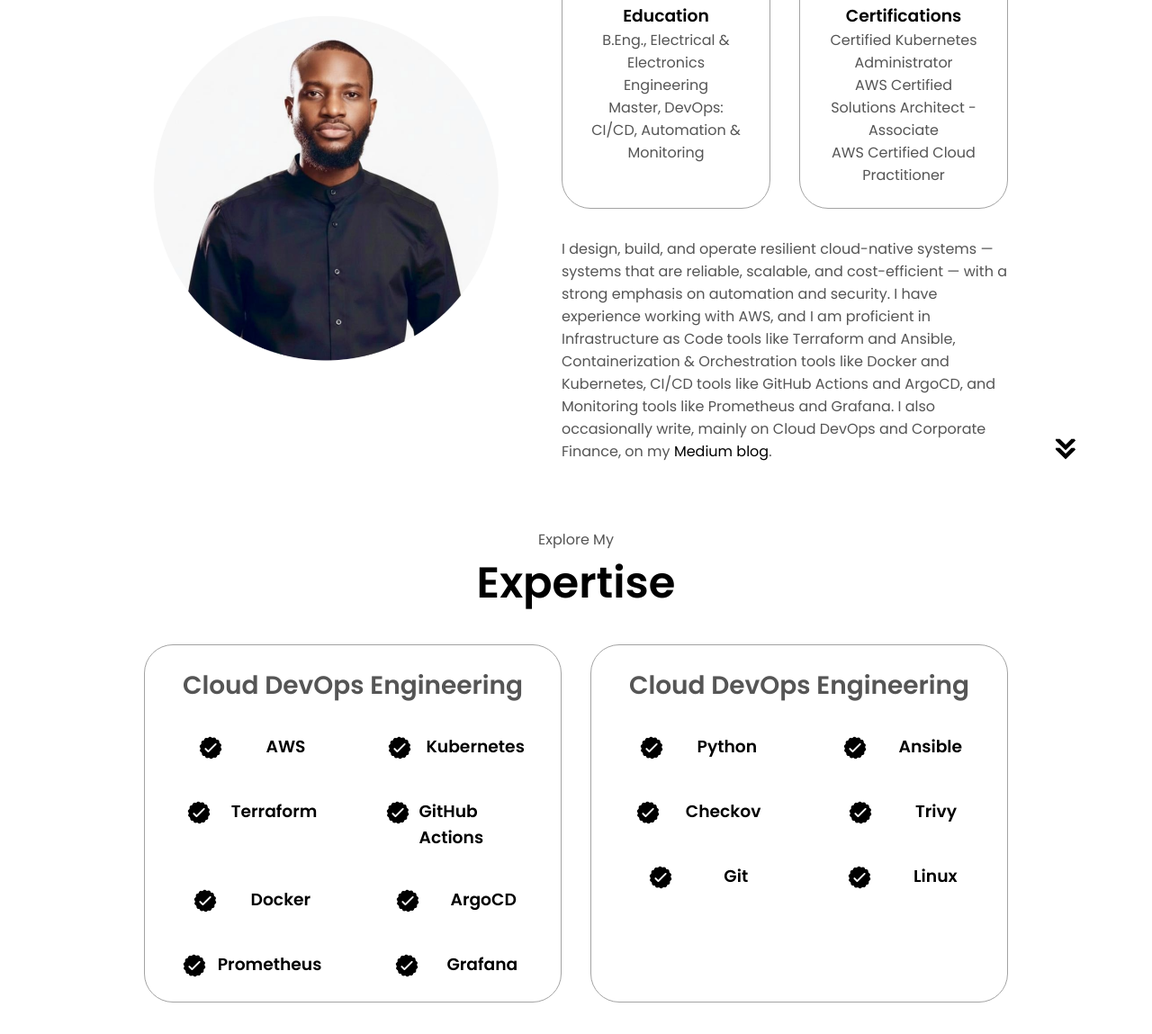
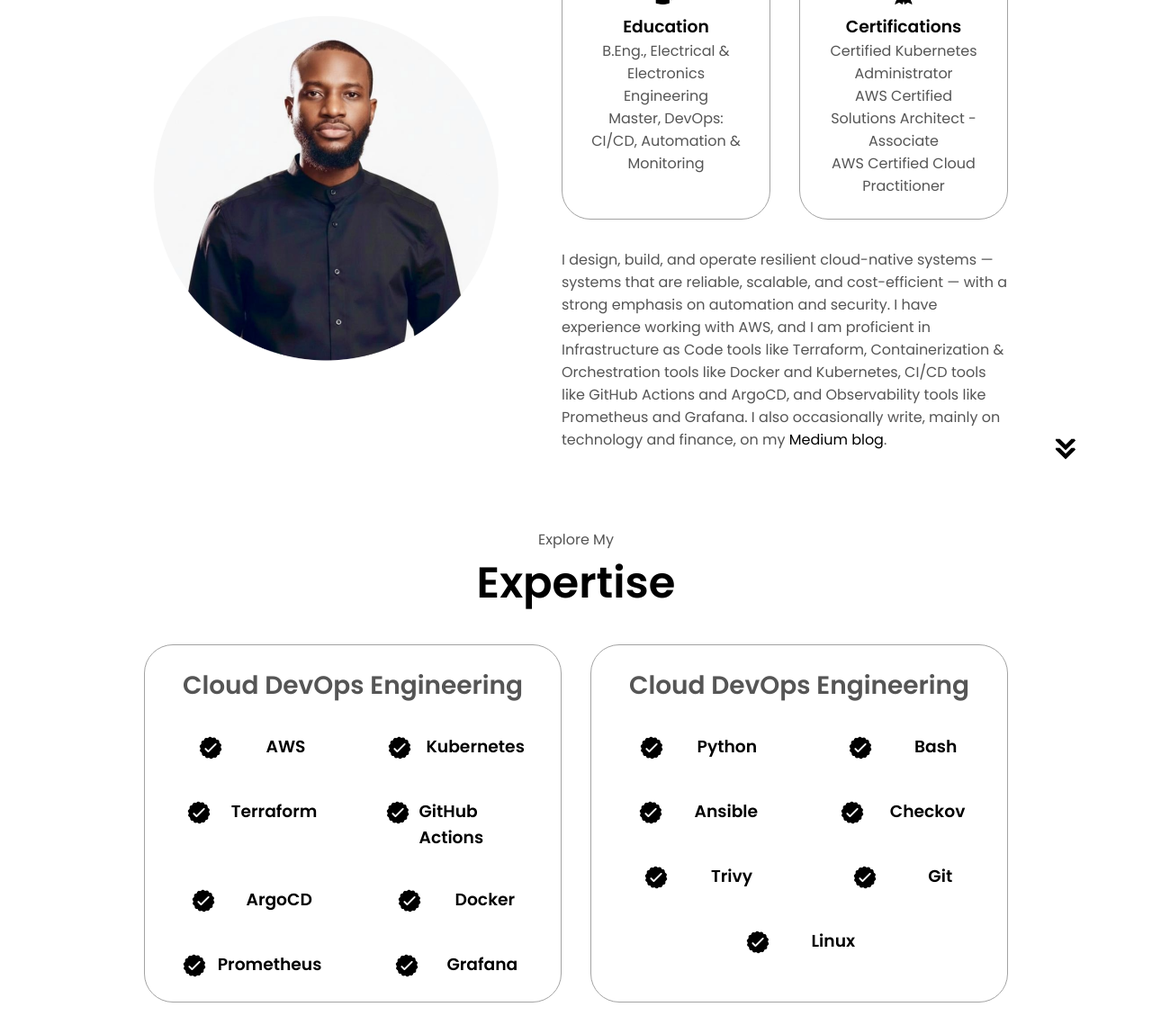
Before and after one commit to ChukaOkeke/portfolio-site, a plain HTML site: page index.html in a window 1280 px wide. Shown: the part 1109-2258 px from the top of the page at 90% size. Drawn offline with Linux system fonts and the light colour scheme.

Commit message:
feat: update site

```diff
--- a/index.html
+++ b/index.html
@@ -129,11 +129,10 @@
               systems that are reliable, scalable, and cost-efficient — with a
               strong emphasis on automation and security. I have experience
               working with AWS, and I am proficient in Infrastructure as Code
-              tools like Terraform and Ansible, Containerization & Orchestration
+              tools like Terraform, Containerization & Orchestration
               tools like Docker and Kubernetes, CI/CD tools like GitHub Actions
-              and ArgoCD, and Monitoring tools like Prometheus and Grafana. I
-              also occasionally write, mainly on Cloud DevOps and Corporate
-              Finance, on my
+              and ArgoCD, and Observability tools like Prometheus and Grafana. I
+              also occasionally write, mainly on technology and finance, on my
               <a href="https://medium.com/@chukaokeke">Medium blog</a>.
             </p>
           </div>
@@ -201,7 +200,7 @@
                   class="icon"
                 />
                 <div>
-                  <h3>Docker</h3>
+                  <h3>ArgoCD</h3>
                 </div>
               </article>
               <article>
@@ -211,7 +210,7 @@
                   class="icon"
                 />
                 <div>
-                  <h3>ArgoCD</h3>
+                  <h3>Docker</h3>
                 </div>
               </article>
               <article>
@@ -247,6 +246,16 @@
                 />
                 <div>
                   <h3>Python</h3>
+                </div>
+              </article>
+              <article>
+                <img
+                  src="./assets/checkmark.png"
+                  alt="Expertise icon"
+                  class="icon"
+                />
+                <div>
+                  <h3>Bash</h3>
                 </div>
               </article>
               <article>
```
